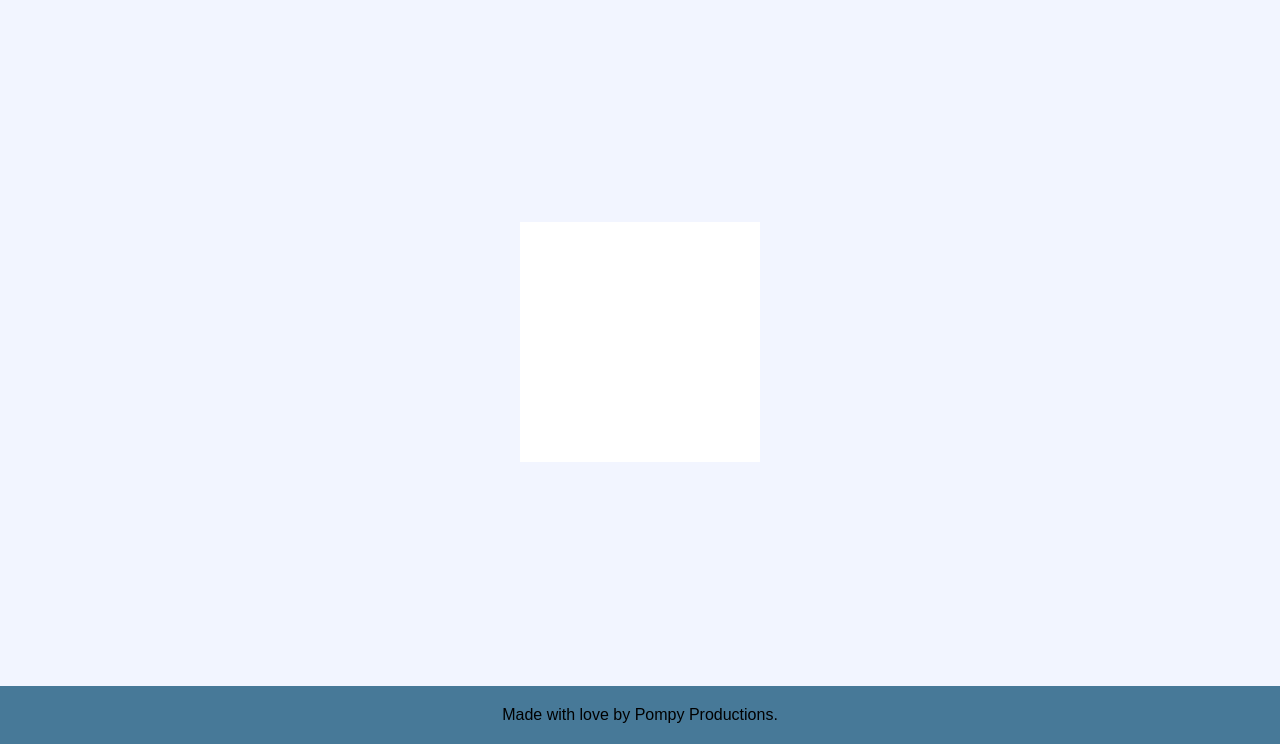
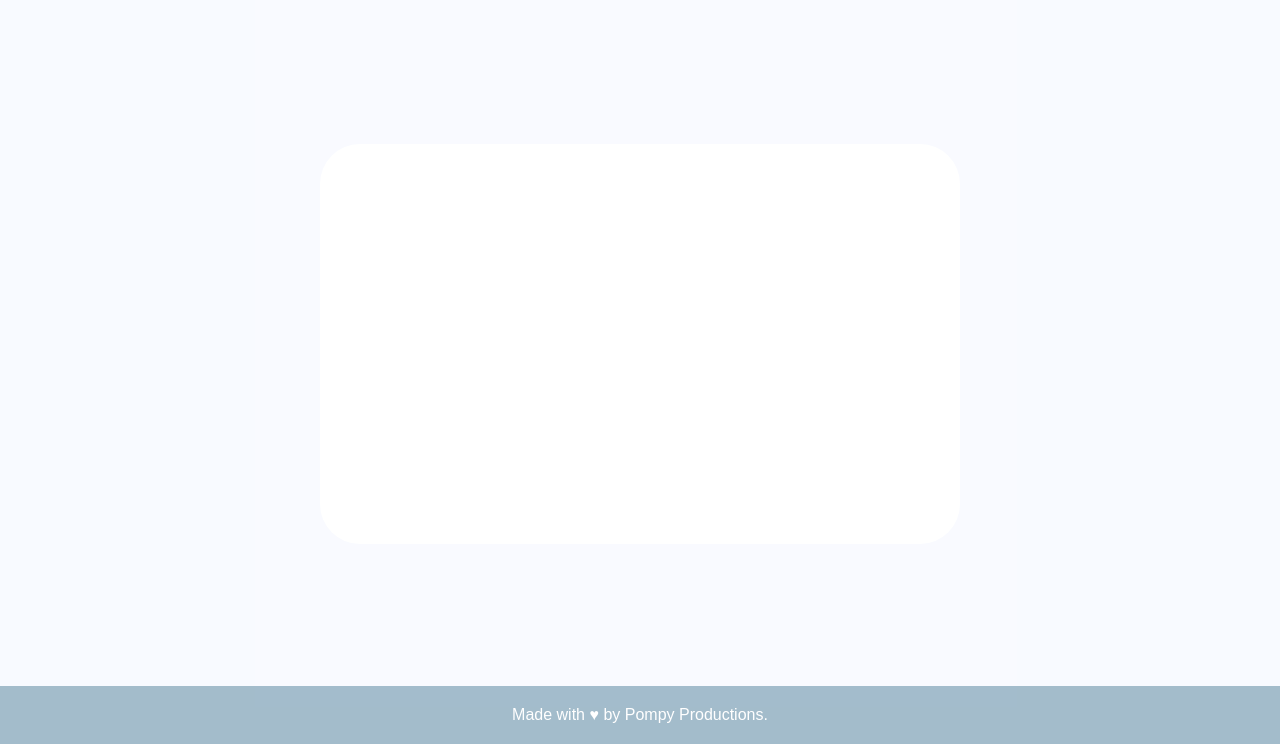
Before and after one commit to pompyproductions/odin-eas, a plain HTML site: page index.html in a window 1280 px wide. Shown: the part 56-800 px from the top of the page. Drawn offline with Linux system fonts and the light colour scheme.

Commit message:
Create popup basic structure

```diff
--- a/index.html
+++ b/index.html
@@ -33,8 +33,11 @@
 
         </div>
     </div>
+    <div class="popup-container">
+        <div class="popup-window"></div>
+    </div>
     <footer>
-        <p>Made with love by Pompy Productions.</p>
+        <p>Made with &hearts; by Pompy Productions.</p>
     </footer>
 </body>
 </html>
--- a/style.css
+++ b/style.css
@@ -30,6 +30,7 @@ body {
     --white: #F2F5FF;
     --blue: #477998;
     --yellow: #F5E960;
+    --black: #090C02;
 }
 
 header {
@@ -53,6 +54,7 @@ footer {
     flex: 0 0 auto;
     text-align: center;
     padding: 20px;
+    color: white;
 }
 
 nav {
@@ -89,3 +91,19 @@ a {
 .grid-cell:hover {
     background-color: var(--yellow);
 }
+
+.popup-container {
+    position: fixed;
+    width: 100%;
+    height: 100%;
+    background-color: rgba(255,255,255,.5);
+    display: flex;
+    align-items: center;
+    justify-content: center;
+}
+.popup-window {
+    background-color: white;
+    width: 50vw;
+    height: 50vh;
+    border-radius: 5vmin;
+}
```
